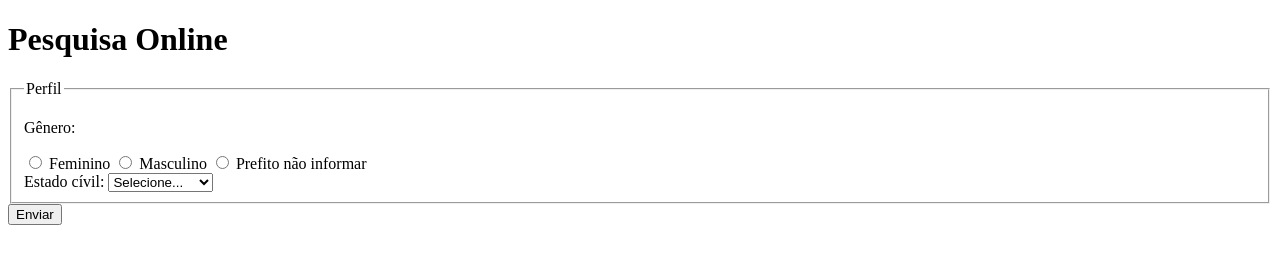
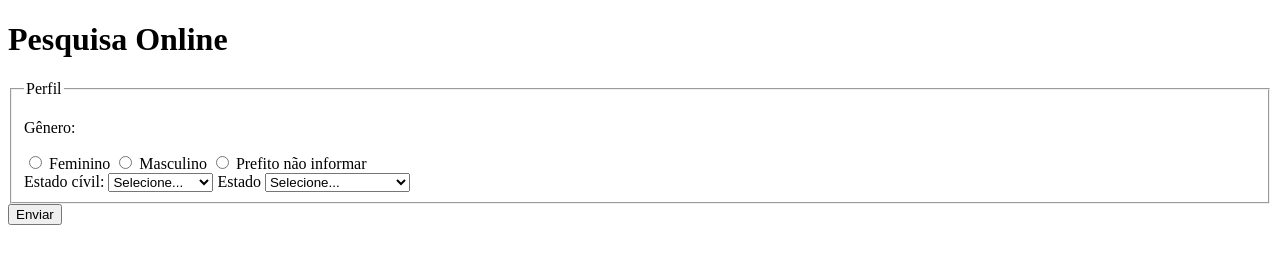
Before and after one commit to enzo-piazentin/pesquisa-culturama, a plain HTML site: page index.html in a window 1280 px wide. Drawn offline with Linux system fonts and the light colour scheme.

Commit message:
Adiciona opcao de estado

```diff
--- a/index.html
+++ b/index.html
@@ -70,6 +70,38 @@
                     <option value="divorciado">Divorciado</option>
                     <option value="uniaoEstavel">União Estável</option>
                 </select>
+
+                <label for="userState">Estado</label>
+                <select name="userState">
+                    <option value="notIformed">Selecione...</option>
+                    <option value="Acre">Acre</option>
+                    <option value="Alagoas">Alagoas</option>
+                    <option value="Amapá">Amapá</option>
+                    <option value="Amazonas">Amazonas</option>
+                    <option value="Bahia">Bahia</option>
+                    <option value="Ceará">Ceará</option>
+                    <option value="Distrito Federal">Distrito Federal</option>
+                    <option value="Espirito Santo">Espirito Santo</option>
+                    <option value="Goiás">Goiás</option>
+                    <option value="Maranhão">Maranhão</option>
+                    <option value="Mato Grosso do Sul">Mato Grosso do Sul</option>
+                    <option value="Mato Grosso">Mato Grosso</option>
+                    <option value="Minas Gerais">Minas Gerais</option>
+                    <option value="Pará">Pará</option>
+                    <option value="Paraíba">Paraíba</option>
+                    <option value="Paraná">Paraná</option>
+                    <option value="Pernambuco">Pernambuco</option>
+                    <option value="Piauí">Piauí</option>
+                    <option value="Rio de Janeiro">Rio de Janeiro</option>
+                    <option value="Rio Grande do Norte">Rio Grande do Norte</option>
+                    <option value="Rio Grande do Sul">Rio Grande do Sul</option>
+                    <option value="Rondônia">Rondônia</option>
+                    <option value="Roraima">Roraima</option>
+                    <option value="Santa Catarina">Santa Catarina</option>
+                    <option value="São Paulo">São Paulo</option>
+                    <option value="Sergipe">Sergipe</option>
+                    <option value="Tocantins">Tocantins</option>
+                </select>
             </fieldset>
 
             <button type="submit">Enviar</button>
```
